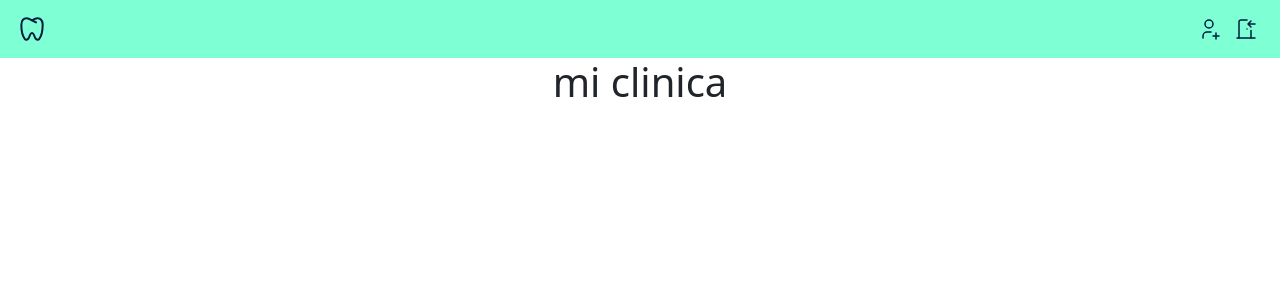
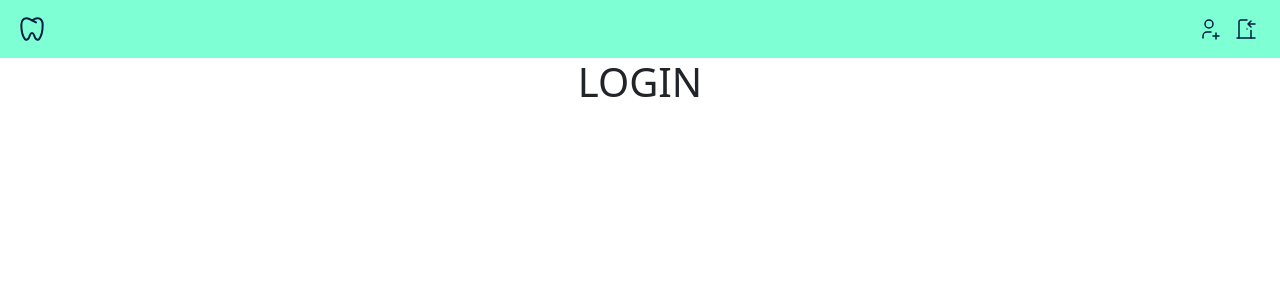
Before and after one commit to ditgrau/jgp-fsd-ClinicaDental-Frontend, a React (Vite) app in the folder clinicaDental/: page /login in a window 1280 px wide. Shown: the top 300 px of the page. Built offline with nearby package versions, Linux system fonts and the light colour scheme.

Commit message:
feat: enrutado para que los icons naveguen, spa

```diff
--- a/clinicaDental/src/App.jsx
+++ b/clinicaDental/src/App.jsx
@@ -1,6 +1,10 @@
-import { Container , Navbar, } from 'react-bootstrap'
+import { Container } from 'react-bootstrap'
+import { Header } from  './componentes/Header/Header'
+import { Route , Routes } from 'react-router-dom'
+import { Home } from './pages/Home/Home'
+import { Login } from './pages/Login/Login'
+import { Signin } from './pages/Signin/Signin'
 import './App.css'
-import { Header } from  './componentes/Header'
 
 function App() {
 
@@ -9,9 +13,11 @@ function App() {
 
       <Header/>
       <Container>
-      <div>
-        <h1>mi clinica</h1>
-      </div>
+      <Routes>
+        <Route path='/' element={<Home/>}/>
+        <Route path='/login' element={<Login/>}/>
+        <Route path='/signin' element={<Signin/>}/>
+      </Routes>
       </Container>
     </>
   )
--- a/clinicaDental/src/componentes/Header.jsx
+++ /dev/null
@@ -1,19 +0,0 @@
-import React from 'react';
-import { Navbar } from 'react-bootstrap';
-import dentalLogo from '../assets/dental.svg'
-import loginIcon from '../assets/door-enter.svg'
-import signinIcon from '../assets/user-plus.svg'
-import './Header.css'
-
-export function Header() {
-
-    return (
-        <Navbar className='navbarMain' style={{ justifyContent: 'space-between' }}>
-            <img src={dentalLogo} alt='logo' className='logoNavbar'></img>
-            <section className='section-icons'>
-                <img src={signinIcon} alt='signin' className='iconNavbar'></img>
-                <img src={loginIcon} alt='login' className='iconNavbar'></img>
-            </section>
-        </Navbar>
-    )
-}
--- a/clinicaDental/src/componentes/Header.css
+++ b/clinicaDental/src/componentes/Header/Header.css
@@ -9,6 +9,6 @@
     margin: .4rem;
 }
 
-.section-icons {
+.nav-icons {
     margin-right: 1rem;
 }
--- /dev/null
+++ b/clinicaDental/src/componentes/Header/Header.jsx
@@ -0,0 +1,27 @@
+import React from 'react';
+import { Navbar } from 'react-bootstrap';
+import dentalLogo from '../../assets/dental.svg'
+import loginIcon from '../../assets/door-enter.svg'
+import signinIcon from '../../assets/user-plus.svg'
+import { Link } from 'react-router-dom';
+import './Header.css'
+
+export function Header() {
+
+    return (
+        <Navbar className='navbarMain' style={{ justifyContent: 'space-between' }}>
+            <Link to='/'>
+                <img src={dentalLogo} alt='logo' className='logoNavbar'></img>
+            </Link>
+            <nav className='nav-icons'>
+                <Link to='/signin'>
+                    <img src={signinIcon} alt='signin' className='iconNavbar'></img>
+                </Link>
+
+                <Link to='/login'>
+                    <img src={loginIcon} alt='login' className='iconNavbar'></img>
+                </Link>
+            </nav>
+        </Navbar >
+    )
+}
--- /dev/null
+++ b/clinicaDental/src/pages/Home/Home.jsx
@@ -0,0 +1,8 @@
+import React from "react";
+
+export function Home () {
+
+    return (
+        <h1>HOME</h1>
+    )
+}
--- /dev/null
+++ b/clinicaDental/src/pages/Login/Login.jsx
@@ -0,0 +1,8 @@
+import React from 'react';
+
+
+export function Login () {
+    return (
+        <h1>LOGIN</h1>
+    )
+}
--- /dev/null
+++ b/clinicaDental/src/pages/Signin/Signin.jsx
@@ -0,0 +1,8 @@
+import React from "react";
+
+export function Signin () {
+
+    return (
+        <h1>sign in</h1>
+    )
+}
```
